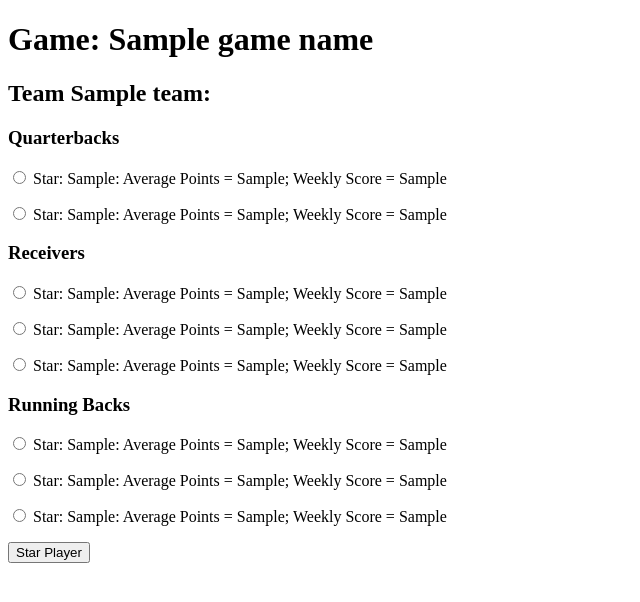
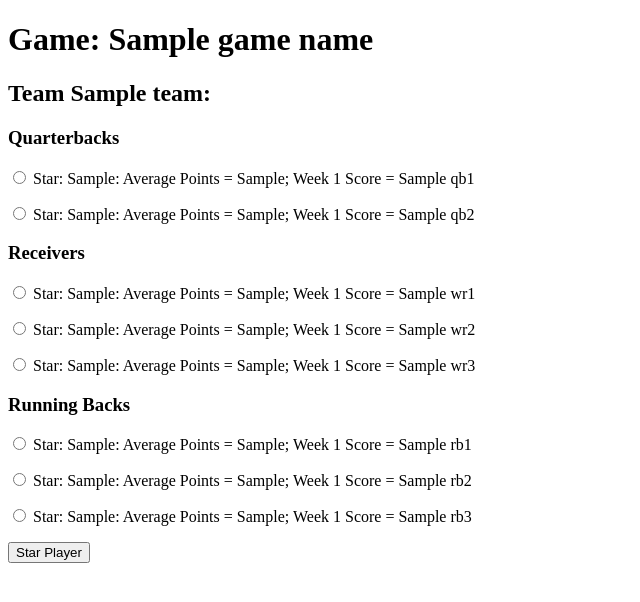
Before and after one commit to arnmishra/SimpleFantasyFootball, a Flask app: template project/templates/view_team.html in a window 1280 px wide. Shown: the top 602 px of the page, without its empty margins (0-640 px from the left). Run offline with Flask 2, Linux system fonts and the light colour scheme; the template is opened without the code that fills it: most values are stand-ins (such as "Sample title", 1, 10 or a date in 2020).

Commit message:
live score update

```diff
--- a/project/scripts/football_api.py
+++ b/project/scripts/football_api.py
@@ -50,7 +50,7 @@ def update_live_player_score(player):
 	year,week_num = get_year_week()
 	player_obj = nflgame.find(player[0])[0]
 	player_stats = player_obj.stats(year,week=week_num)
-	player = [player[0], player[1], get_player_score(player_stats)]
+	player = [player[0], player[1], [week_num, get_player_score(player_stats)]]
 	return player
 
 def get_player_score(player):
--- a/project/templates/view_team.html
+++ b/project/templates/view_team.html
@@ -15,7 +15,7 @@
         {% else %}
         <input type="radio" name="star" value="qb1"> Star:
         {% endif %}
-        {{ team.qb1[0]}}: Average Points = {{ team.qb1[1] }}; Weekly Score = {{ team.qb1[2] }}
+        {{ team.qb1[0]}}: Average Points = {{ team.qb1[1] }}; Week {{ team.qb1[2][0] }} Score = {{ team.qb1[2][1] }}
       </p>
       <p>
         {% if team.starred_position == "qb2" %}
@@ -23,7 +23,7 @@
         {% else %}
         <input type="radio" name="star" value="qb2"> Star:
         {% endif %}
-        {{ team.qb2[0]}}: Average Points = {{ team.qb2[1] }}; Weekly Score = {{ team.qb2[2] }}
+        {{ team.qb2[0]}}: Average Points = {{ team.qb2[1] }}; Week {{ team.qb2[2][0] }} Score = {{ team.qb2[2][1] }}
       </p>
       <h3> Receivers </h3>
       <p>
@@ -32,7 +32,7 @@
         {% else %}
         <input type="radio" name="star" value="wr1"> Star:
         {% endif %}
-        {{ team.wr1[0]}}: Average Points = {{ team.wr1[1] }}; Weekly Score = {{ team.wr1[2] }}
+        {{ team.wr1[0]}}: Average Points = {{ team.wr1[1] }}; Week {{ team.wr1[2][0] }} Score = {{ team.wr1[2][1] }}
       </p>
       <p>
         {% if team.starred_position == "wr2" %}
@@ -40,7 +40,7 @@
         {% else %}
         <input type="radio" name="star" value="wr2"> Star:
         {% endif %}
-        {{ team.wr2[0]}}: Average Points = {{ team.wr2[1] }}; Weekly Score = {{ team.wr2[2] }}
+        {{ team.wr2[0]}}: Average Points = {{ team.wr2[1] }}; Week {{ team.wr2[2][0] }} Score = {{ team.wr2[2][1] }}
       </p>
       <p>
         {% if team.starred_position == "wr3" %}
@@ -48,7 +48,7 @@
         {% else %}
         <input type="radio" name="star" value="wr3"> Star:
         {% endif %}
-        {{ team.wr3[0]}}: Average Points = {{ team.wr3[1] }}; Weekly Score = {{ team.wr3[2] }}
+        {{ team.wr3[0]}}: Average Points = {{ team.wr3[1] }}; Week {{ team.wr3[2][0] }} Score = {{ team.wr3[2][1] }}
       </p>
       <h3> Running Backs </h3>
       <p>
@@ -57,7 +57,7 @@
         {% else %}
         <input type="radio" name="star" value="rb1"> Star:
         {% endif %}
-        {{ team.rb1[0]}}: Average Points = {{ team.rb1[1] }}; Weekly Score = {{ team.rb1[2] }}
+        {{ team.rb1[0]}}: Average Points = {{ team.rb1[1] }}; Week {{ team.rb1[2][0] }} Score = {{ team.rb1[2][1] }}
       </p>
       <p>
         {% if team.starred_position == "rb2" %}
@@ -65,7 +65,7 @@
         {% else %}
         <input type="radio" name="star" value="rb2"> Star:
         {% endif %}
-        {{ team.rb2[0]}}: Average Points = {{ team.rb2[1] }}; Weekly Score = {{ team.rb2[2] }}
+        {{ team.rb2[0]}}: Average Points = {{ team.rb2[1] }}; Week {{ team.rb2[2][0] }} Score = {{ team.rb2[2][1] }}
       </p>
       <p>
         {% if team.starred_position == "rb3" %}
@@ -73,7 +73,7 @@
         {% else %}
         <input type="radio" name="star" value="rb3"> Star:
         {% endif %}
-        {{ team.rb3[0]}}: Average Points = {{ team.rb3[1] }}; Weekly Score = {{ team.rb3[2] }}
+        {{ team.rb3[0]}}: Average Points = {{ team.rb3[1] }}; Week {{ team.rb3[2][0] }} Score = {{ team.rb3[2][1] }}
       </p>
       <button>Star Player</button>
     </form>
```
